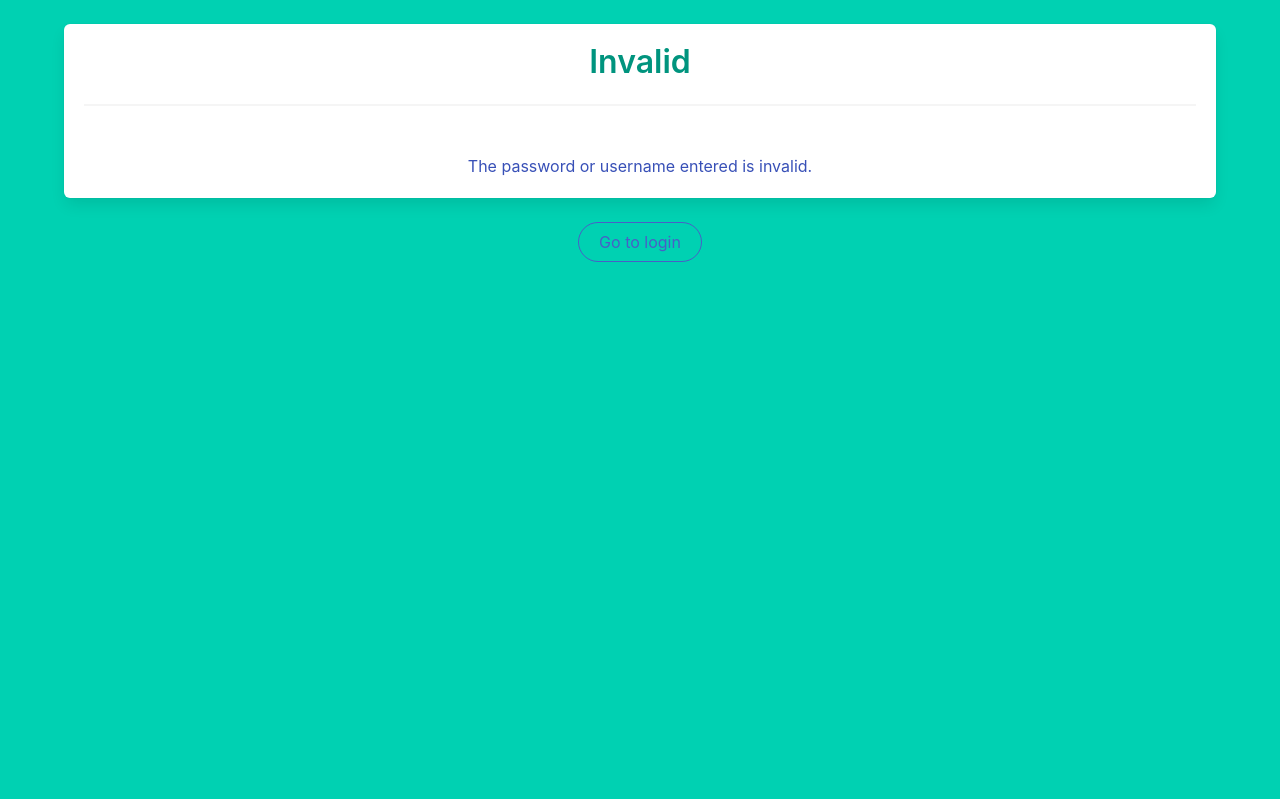
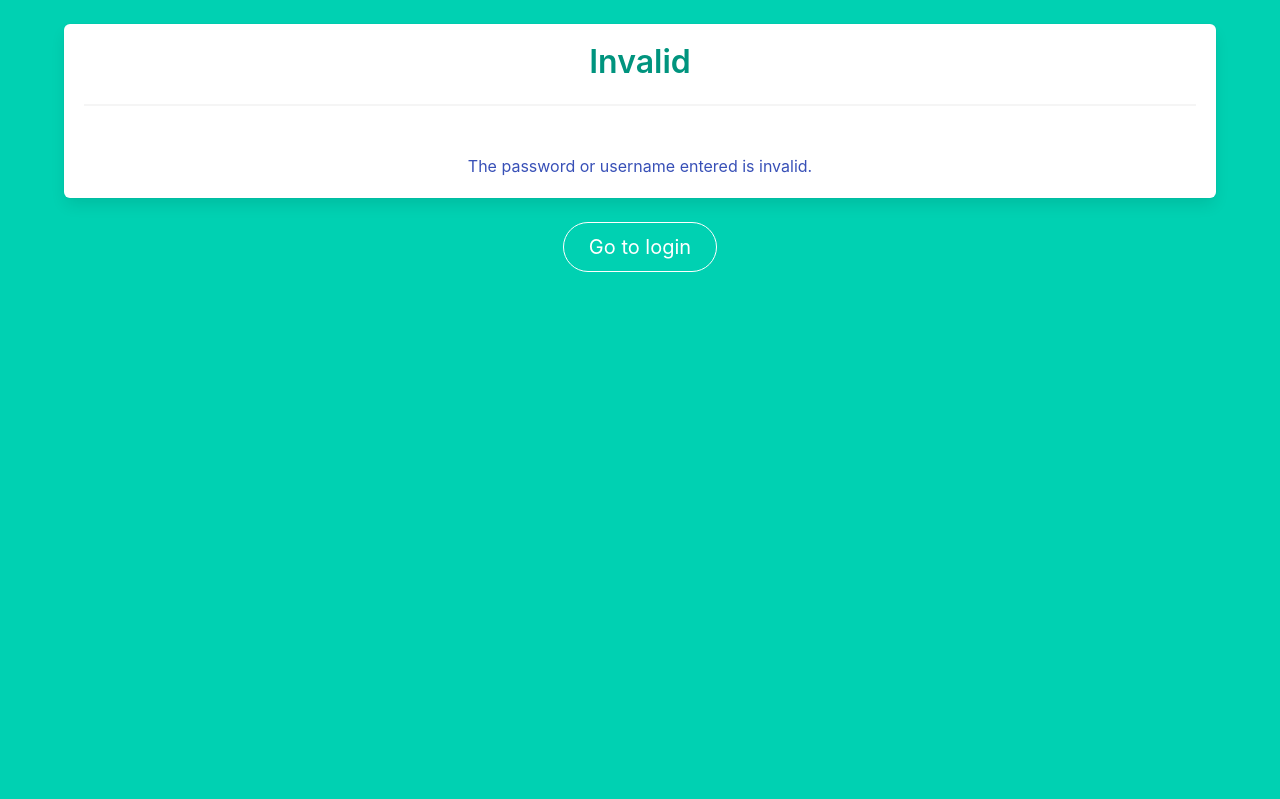
Before and after one commit to TR0UBLESH00TER/Bio-Link-Tool, a Flask app: page /admin in a window 1280 px wide. Shown: the top 799 px of the page. Run offline with Flask 2, Linux system fonts and the light colour scheme; data that the repository does not hold is empty.

Commit message:
Minor fixes

```diff
--- a/templates/invalid.html
+++ b/templates/invalid.html
@@ -13,7 +13,7 @@
                 <br />
                 <p class="text has-text-link-dark">The password or username entered is invalid.</p>
             </div>
-            <p><button class="button is-white is-link is-outlined is-rounded"><a href="/login"> Go to login </a></button></p>
+            <p><button class="button is-medium is-white is-outlined is-rounded"><a href="/login"> Go to login </a></button></p>
         </div>
     </div>
 </div>
```
